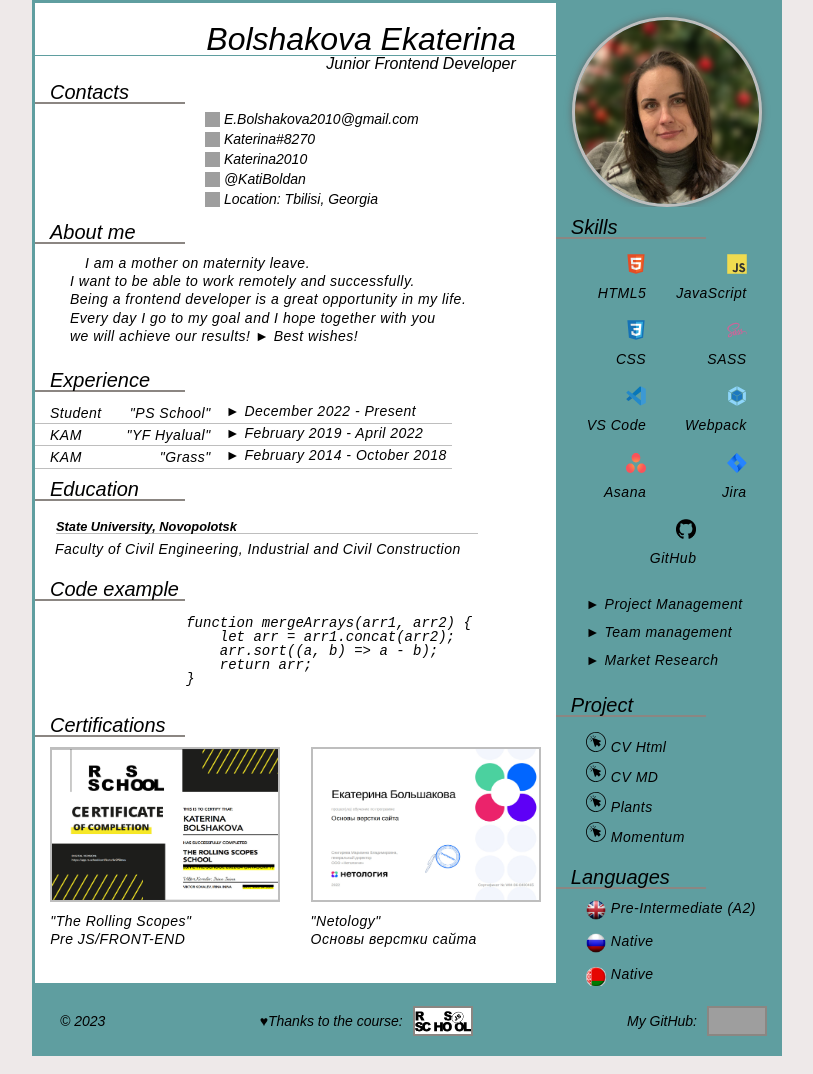
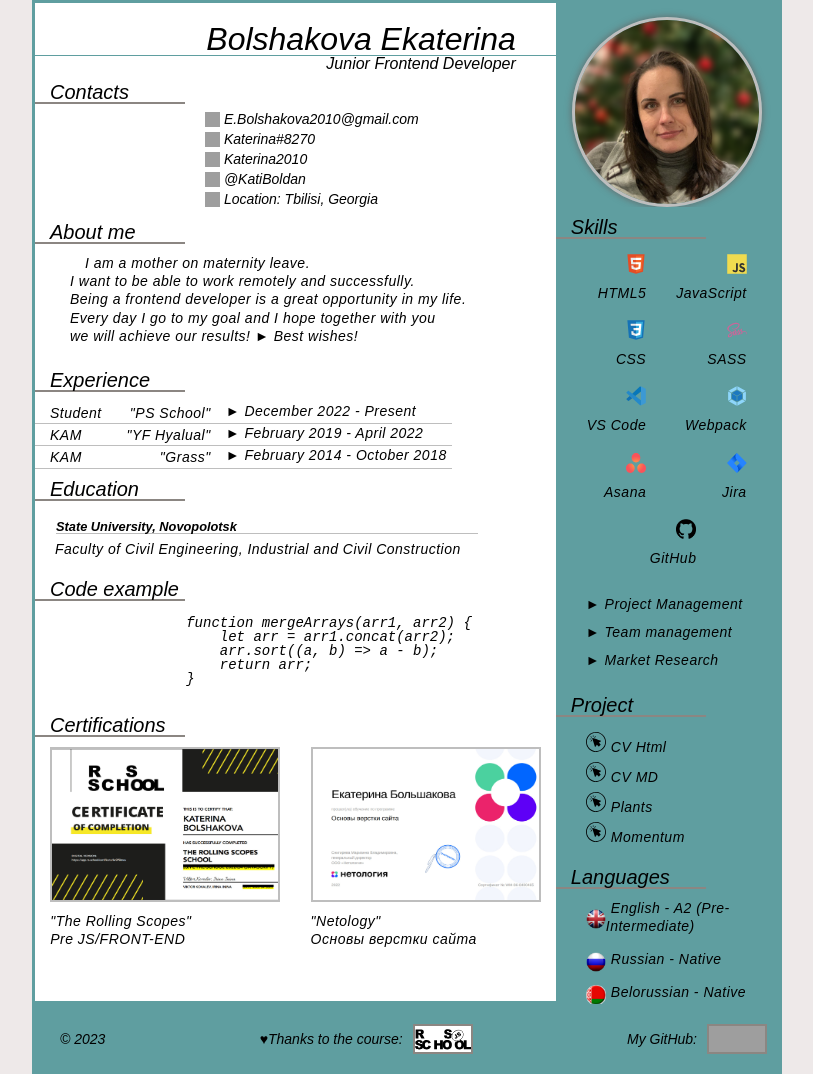
Before and after one commit to Katerina2010/my-CV, a plain HTML site: page index.html in a window 1280 px wide. Shown: the whole page, without its empty margins (233-1046 px from the left). Drawn offline with Linux system fonts and the light colour scheme; grey boxes are pictures that could not be loaded.

Commit message:
feat: update index file

```diff
--- a/index.html
+++ b/index.html
@@ -227,15 +227,15 @@
                         <ul class="lang">
                             <li>
                                 <img src="image/en.png" alt="Eng icon">
-                                <p>Pre-Intermediate (A2)</p>
+                                <p>English - A2 (Pre-Intermediate)</p>
                             </li>
                             <li>
                                 <img src="image/rus.png" alt="Ru icon">
-                                <p>Native</p>
+                                <p>Russian - Native</p>
                             </li>
                             <li>
                                 <img src="image/by.png" alt="By icon">
-                                <p>Native</p>
+                                <p>Belorussian - Native</p>
                             </li>
                           </ul>
                     </section>
```
